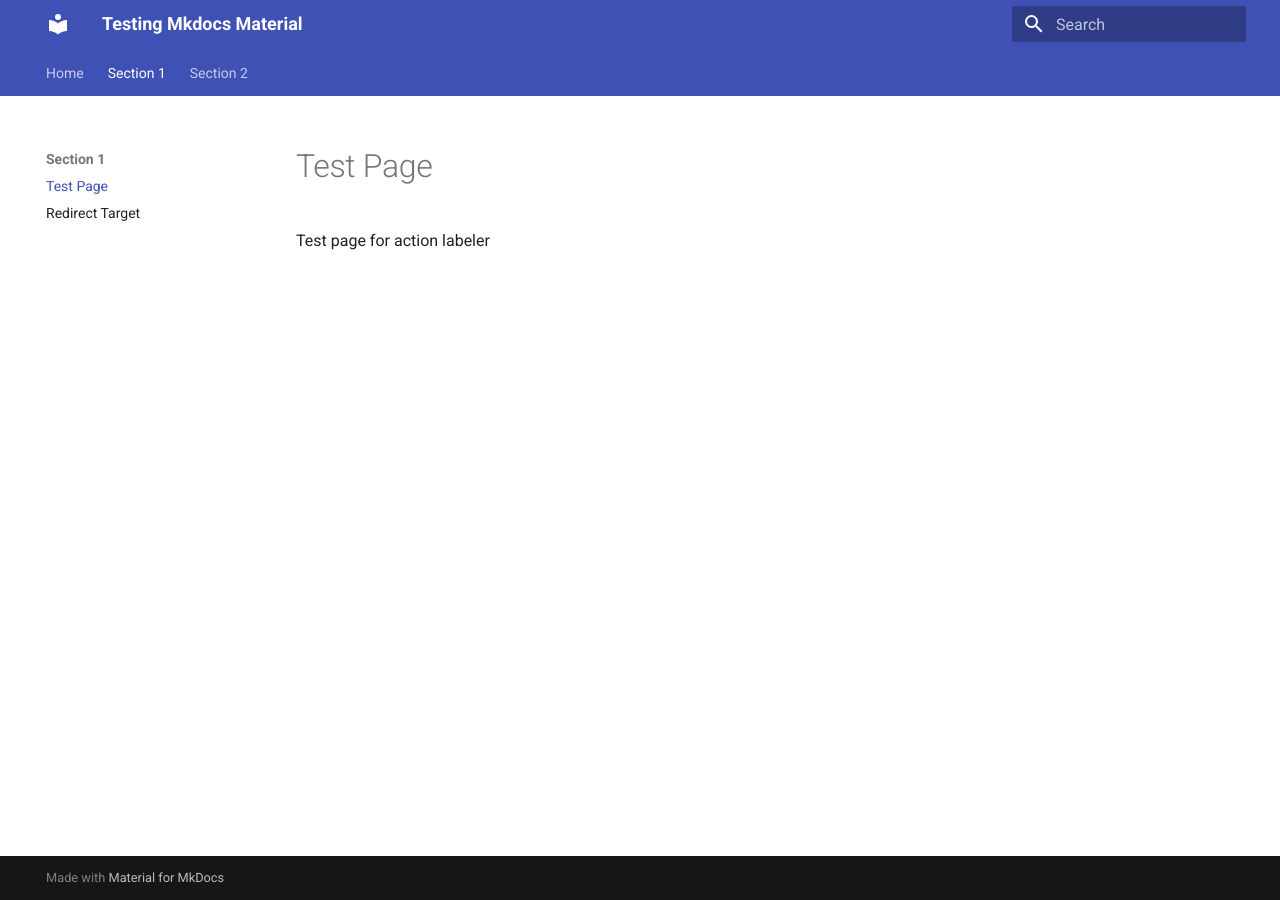
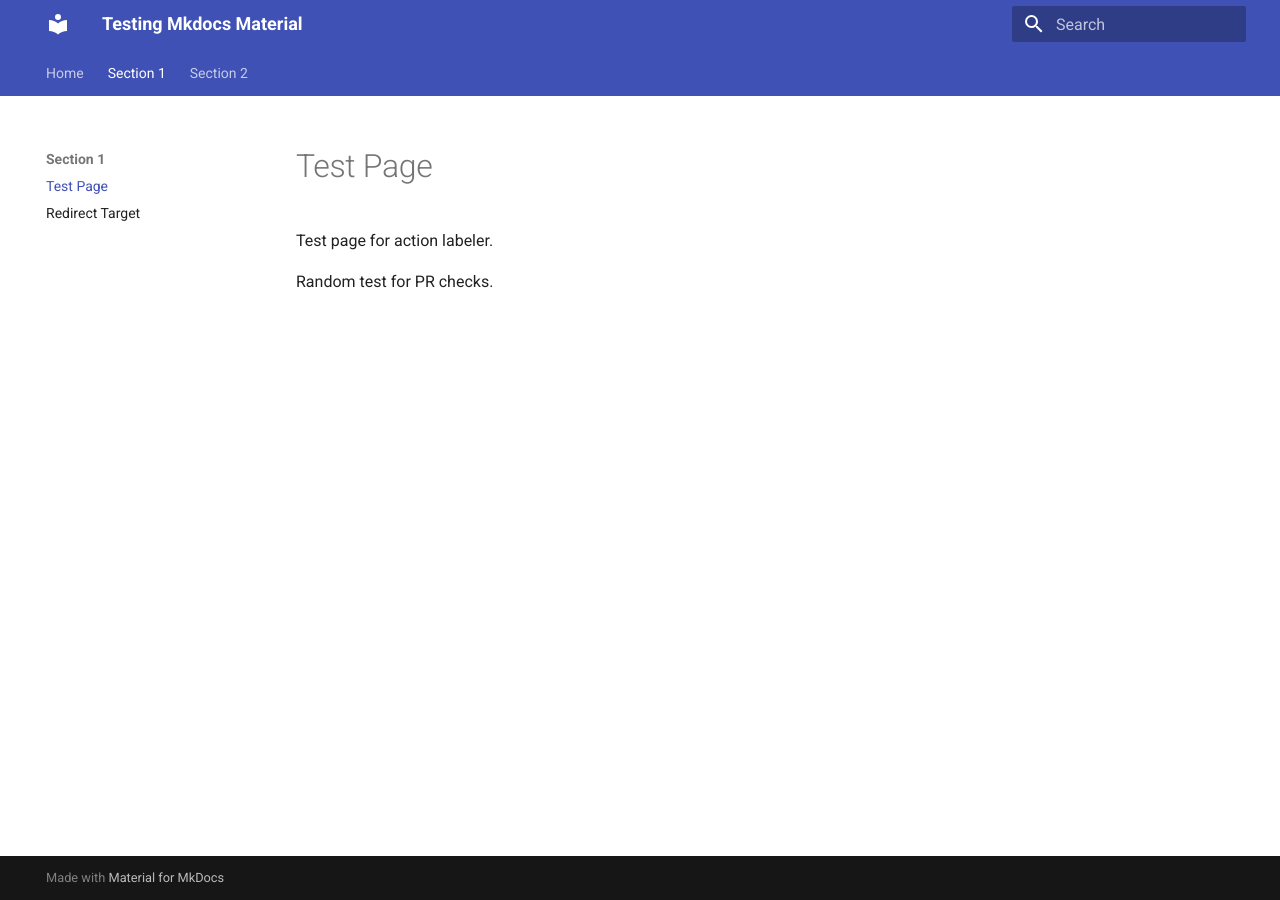
Before and after one commit to Valastiri/test-mk, an MkDocs documentation site: the page built from docs/section-1/sample.md, in a window 1280 px wide. Built offline with MkDocs 1.6.1 and Material for MkDocs 9.7.7, drawn with Linux system fonts in a browser that asks for light colours; the version menu is left out.

Commit message:
chore: testing actions

```diff
--- a/docs/section-1/sample.md
+++ b/docs/section-1/sample.md
@@ -1,3 +1,5 @@
 # Test Page
 
-Test page for action labeler
+Test page for action labeler.
+
+Random test for PR checks.
```
